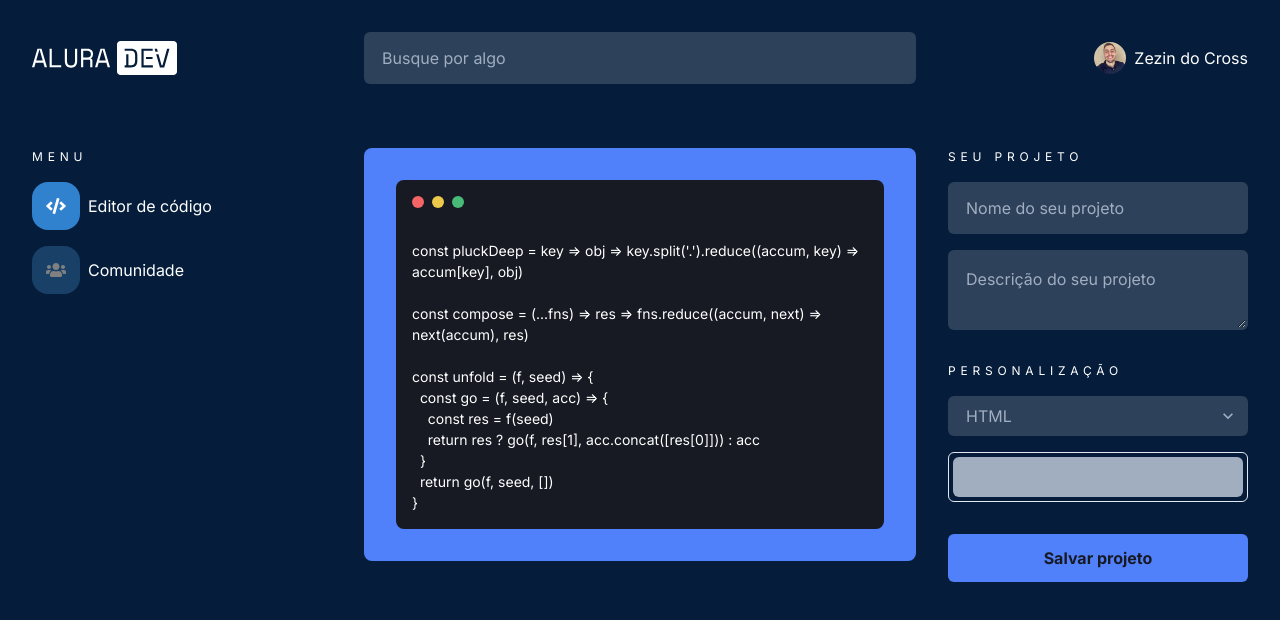
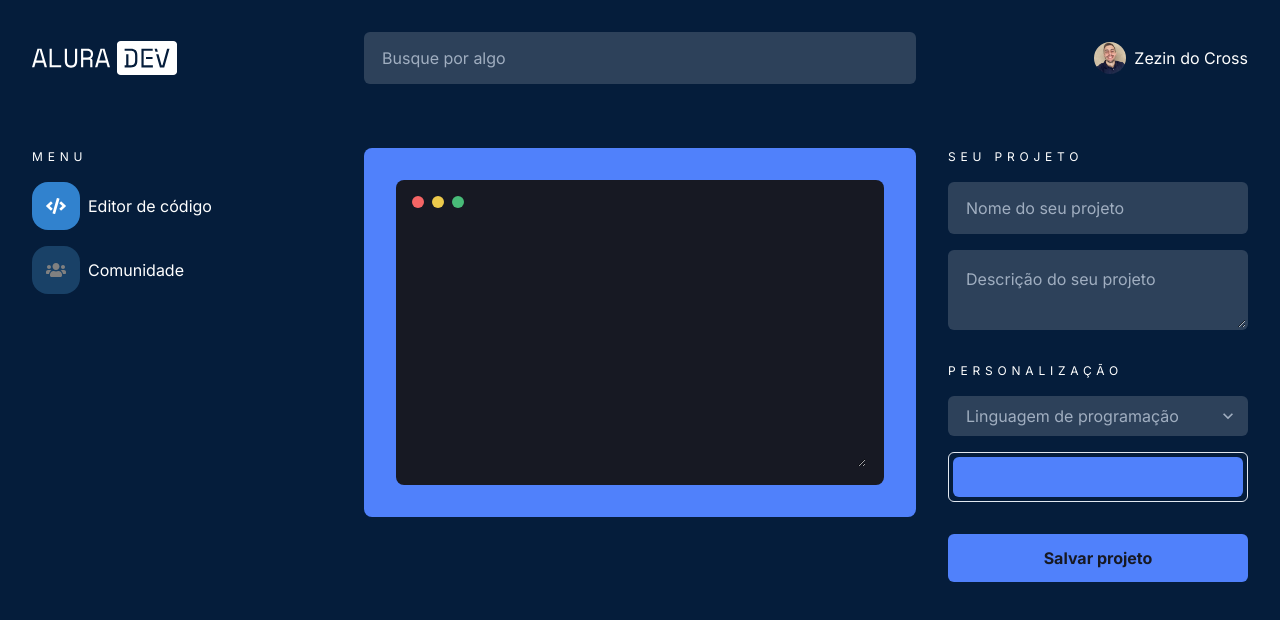
Before and after one commit to jcfreitas2000/alura-challenge-frontend, a Next.js app: page / in a window 1280 px wide. Shown: the top 620 px of the page. Built offline with nearby package versions, Linux system fonts and the light colour scheme.

Commit message:
project reactive form

```diff
--- a/src/components/Code.tsx
+++ b/src/components/Code.tsx
@@ -1,24 +1,15 @@
 import { Box, HStack, Text } from '@chakra-ui/react'
+import { Textarea } from './Form/Textarea'
 
 interface CodeProps {
-    code?: string
+    code: string
+    setCode?: (code: string) => void
     color?: string
 }
 
-const codeExample = `const pluckDeep = key => obj => key.split('.').reduce((accum, key) => accum[key], obj)
-
-const compose = (...fns) => res => fns.reduce((accum, next) => next(accum), res)
-
-const unfold = (f, seed) => {
-  const go = (f, seed, acc) => {
-    const res = f(seed)
-    return res ? go(f, res[1], acc.concat([res[0]])) : acc
-  }
-  return go(f, seed, [])
-}`
-
 export function Code({
-    code = codeExample,
+    code,
+    setCode,
     color = 'blue.400'
 }: CodeProps): JSX.Element {
     return (
@@ -35,7 +26,25 @@ export function Code({
                     <ColorCircle color="yellow.400" />
                     <ColorCircle color="green.400" />
                 </HStack>
-                <Text fontSize="sm">{code}</Text>
+                {setCode ? (
+                    <Textarea
+                        name="code"
+                        label="Código"
+                        hiddenLabel
+                        fontSize="sm"
+                        value={code}
+                        onChange={event =>
+                            setCode && setCode(event.target.value)
+                        }
+                        bgColor="transparent"
+                        rows={10}
+                        _hover={{
+                            bgColor: 'transparent'
+                        }}
+                    />
+                ) : (
+                    <Text fontSize="sm">{code}</Text>
+                )}
             </Box>
         </Box>
     )
--- a/src/components/CodeCard.tsx
+++ b/src/components/CodeCard.tsx
@@ -23,7 +23,7 @@ export function CodeCard({
 }: CodeCardProps): JSX.Element {
     return (
         <Box bgColor="blue.900" borderRadius="lg">
-            <Code {...rest} />
+            <Code code="Oláaa" {...rest} />
 
             <Box py={6} px={8}>
                 <Text as="h4" fontSize="lg" fontWeight="bold" mb={2}>
--- a/src/components/Form/ColorPicker.tsx
+++ b/src/components/Form/ColorPicker.tsx
@@ -15,11 +15,34 @@ import {
     UseRadioProps,
     Wrap
 } from '@chakra-ui/react'
-import { useState } from 'react'
+
+type ColorLabel =
+    | 'Cinza'
+    | 'Vermelho'
+    | 'Laranja'
+    | 'Amarelo'
+    | 'Verde'
+    | 'Verde-azulado'
+    | 'Azul'
+    | 'Ciano'
+    | 'Roxo'
+    | 'Rosa'
+
+export type ColorValue =
+    | 'gray.400'
+    | 'red.400'
+    | 'orange.400'
+    | 'yellow.400'
+    | 'green.400'
+    | 'teal.400'
+    | 'blue.400'
+    | 'cyan.400'
+    | 'purple.400'
+    | 'pink.400'
 
 type Color = {
-    label: string
-    value: string
+    label: ColorLabel
+    value: ColorValue
 }
 
 const options: Color[] = [
@@ -36,16 +59,17 @@ const options: Color[] = [
 ]
 
 interface ColorPickerProps {
-    color?: Color
-    setColor?: (color: Color) => void
+    color: ColorValue
+    setColor: (color: ColorValue) => void
 }
 
 export function ColorPicker({
     color,
     setColor
 }: ColorPickerProps): JSX.Element {
-    const [selectedColor, setSelectedColor] = useState(options[0])
     const popoverBg = 'blue.900'
+    const selectedColor =
+        options.find(option => color === option.value) || options[0]
 
     return (
         <Popover>
@@ -57,7 +81,7 @@ export function ColorPicker({
                     <RadioGroupColor
                         colors={options}
                         selectedColor={selectedColor}
-                        setSelectedColor={setSelectedColor}
+                        setSelectedColor={color => setColor(color.value)}
                     />
                 </PopoverBody>
             </PopoverContent>
@@ -171,7 +195,6 @@ function RadioItemColor({ colorItem, ...props }: RadioItemColorProps) {
                         _after: {
                             content: '"✓"',
                             display: 'block',
-                            margin: 'auto',
                             color: 'black'
                         }
                     }}
--- a/src/components/Form/Input.tsx
+++ b/src/components/Form/Input.tsx
@@ -7,23 +7,24 @@ import {
 
 interface InputProps extends ChakraInputProps {
     name: string
-    label?: string
-    placeholder: string
+    label: string
+    hiddenLabel?: boolean
 }
 
 export function Input({
     name,
     label,
-    placeholder,
+    hiddenLabel = false,
     ...rest
 }: InputProps): JSX.Element {
     return (
         <FormControl id={name}>
-            {label && <FormLabel fontSize="xs">{label}</FormLabel>}
+            <FormLabel fontSize="xs" hidden={hiddenLabel}>
+                {label}
+            </FormLabel>
             <ChakraInput
                 name={name}
                 variant="filled"
-                placeholder={placeholder}
                 bgColor="gray.600"
                 py="6"
                 _hover={{ bgColor: 'gray.600' }}
--- a/src/components/Form/Select.tsx
+++ b/src/components/Form/Select.tsx
@@ -7,7 +7,8 @@ import {
 
 interface SelectProps extends ChakraSelectProps {
     name: string
-    label?: string
+    label: string
+    hiddenLabel?: boolean
     options: {
         label: string
         value: string
@@ -17,12 +18,15 @@ interface SelectProps extends ChakraSelectProps {
 export function Select({
     name,
     label,
+    hiddenLabel = false,
     options,
     ...rest
 }: SelectProps): JSX.Element {
     return (
         <FormControl id={name}>
-            {label && <FormLabel fontSize="xs">{label}</FormLabel>}
+            <FormLabel fontSize="xs" hidden={hiddenLabel}>
+                {label}
+            </FormLabel>
             <ChakraSelect
                 variant="filled"
                 bgColor="gray.600"
--- a/src/components/Form/Textarea.tsx
+++ b/src/components/Form/Textarea.tsx
@@ -7,22 +7,23 @@ import {
 
 interface TextareaProps extends ChakraTextareaProps {
     name: string
-    label?: string
-    placeholder: string
+    label: string
+    hiddenLabel: boolean
 }
 
 export function Textarea({
     name,
     label,
-    placeholder,
+    hiddenLabel = false,
     ...rest
 }: TextareaProps): JSX.Element {
     return (
         <FormControl id={name}>
-            {label && <FormLabel fontSize="xs">{label}</FormLabel>}
+            <FormLabel fontSize="xs" hidden={hiddenLabel}>
+                {label}
+            </FormLabel>
             <ChakraTextarea
                 variant="filled"
-                placeholder={placeholder}
                 bgColor="gray.600"
                 py="4"
                 _hover={{ bgColor: 'gray.600' }}
--- a/src/components/Header.tsx
+++ b/src/components/Header.tsx
@@ -19,7 +19,12 @@ export function Header(): JSX.Element {
                 </Link>
             </Box>
             <Box as="form" w="100%">
-                <Input name="search" placeholder="Busque por algo" />
+                <Input
+                    name="search"
+                    label="Procurar"
+                    hiddenLabel
+                    placeholder="Busque por algo"
+                />
             </Box>
 
             <Profile name="Zezin do Cross" />
--- a/src/components/Project/Form.tsx
+++ b/src/components/Project/Form.tsx
@@ -4,21 +4,39 @@ import { Input } from '../Form/Input'
 import { Textarea } from '../Form/Textarea'
 import { Select } from '../Form/Select'
 import { Code } from '../Code'
-import { ColorPicker } from '../Form/ColorPicker'
+import { ColorPicker, ColorValue } from '../Form/ColorPicker'
+import { useState } from 'react'
 
 export function ProjectForm(): JSX.Element {
+    const [name, setName] = useState('')
+    const [description, setDescription] = useState('')
+    const [language, setLanguage] = useState('')
+    const [color, setColor] = useState<ColorValue>('blue.400')
+    const [code, setCode] = useState('')
+
     return (
         <>
-            <Code />
+            <Code color={color} code={code} setCode={setCode} />
             <Stack as="fieldset" spacing="8" w="100%" maxW="300px">
                 <Stack as="fieldset" spacing="4">
                     <Legend text="Seu projeto" />
 
-                    <Input name="name" placeholder="Nome do seu projeto" />
+                    <Input
+                        name="name"
+                        label="Nome"
+                        hiddenLabel
+                        placeholder="Nome do seu projeto"
+                        value={name}
+                        onChange={event => setName(event.target.value)}
+                    />
 
                     <Textarea
                         name="description"
+                        label="Descrição"
+                        hiddenLabel
                         placeholder="Descrição do seu projeto"
+                        value={description}
+                        onChange={event => setDescription(event.target.value)}
                     />
                 </Stack>
                 <Stack as="fieldset" spacing="4">
@@ -26,6 +44,11 @@ export function ProjectForm(): JSX.Element {
 
                     <Select
                         name="language"
+                        label="Linguagem de programação"
+                        hiddenLabel
+                        placeholder="Linguagem de programação"
+                        value={language}
+                        onChange={event => setLanguage(event.target.value)}
                         options={[
                             { label: 'HTML', value: 'html' },
                             { label: 'CSS', value: 'css' },
@@ -34,7 +57,7 @@ export function ProjectForm(): JSX.Element {
                         ]}
                     />
 
-                    <ColorPicker />
+                    <ColorPicker color={color} setColor={setColor} />
                 </Stack>
 
                 <Button
```
